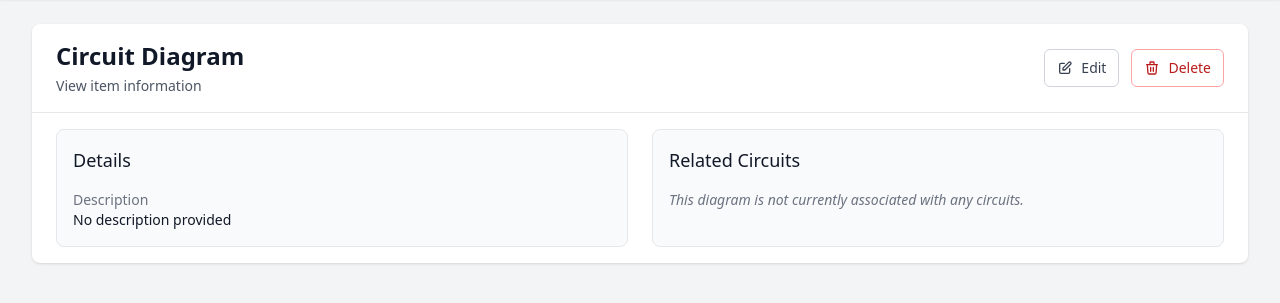
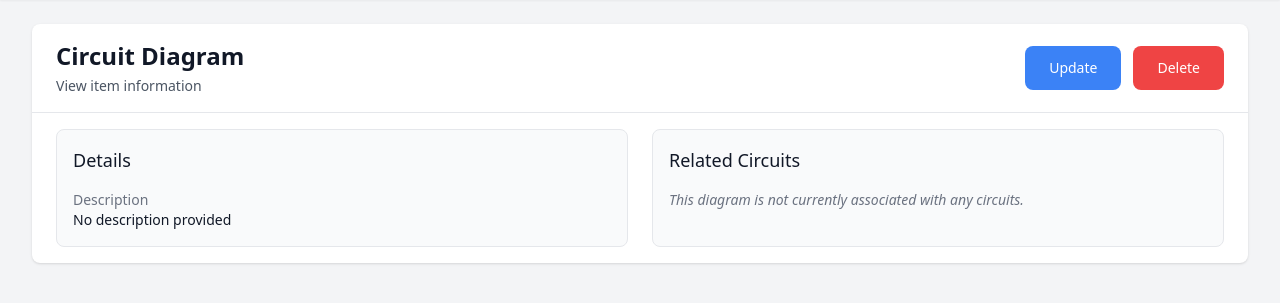
Before and after one commit to soehlert/our-house, a Django app: page /circuit-diagrams/1/ in a window 1280 px wide; the page is wider, and only the part inside the window is pictured. Shown: the part 64-367 px from the top of that part. Run offline with Django 5.2, Linux system fonts and the light colour scheme; tables that the repository leaves empty hold one stand-in row (values such as "Sample post"); some libraries are stand-ins or nearby versions.

Commit message:
fix(edit/delete): fix edit and delete buttons on detail page and add delete to update page

```diff
--- a/templates/tracker/appliances/form.html
+++ b/templates/tracker/appliances/form.html
@@ -17,6 +17,10 @@
             class="px-4 py-2 text-sm font-medium text-white bg-green-500 border border-transparent rounded-md hover:bg-green-600 focus:outline-none">
         Save & Add Another
     </button>
+    <a href="{% url 'tracker:appliance_delete' appliance.pk %}"
+       class="px-4 py-2 text-sm font-medium text-white bg-red-500 border border-transparent rounded-md hover:bg-red-600 focus:outline-none">
+        Delete Appliance
+    </a>
 {% endblock %}
 
 {% block submit_text %}
--- a/templates/tracker/base_detail.html
+++ b/templates/tracker/base_detail.html
@@ -11,18 +11,12 @@
             </div>
             <div class="flex space-x-3">
                 <a href="{% block edit_url %}#{% endblock %}"
-                   class="inline-flex items-center px-3 py-2 border border-gray-300 text-sm font-medium rounded-md text-gray-700 bg-white hover:bg-gray-50">
-                    <svg class="mr-2 h-4 w-4" fill="none" stroke="currentColor" viewBox="0 0 24 24">
-                        <path stroke-linecap="round" stroke-linejoin="round" stroke-width="2" d="M11 5H6a2 2 0 00-2 2v11a2 2 0 002 2h11a2 2 0 002-2v-5m-1.414-9.414a2 2 0 112.828 2.828L11.828 15H9v-2.828l8.586-8.586z"></path>
-                    </svg>
-                    Edit
+                   class="inline-flex items-center px-6 py-3 text-sm font-medium text-white bg-blue-500 rounded-lg hover:bg-blue-600 focus:outline-none focus:ring-2 focus:ring-blue-500 focus:ring-offset-2">
+                    {% block edit_text %}Update{% endblock %}
                 </a>
                 <a href="{% block delete_url %}#{% endblock %}"
-                   class="inline-flex items-center px-3 py-2 border border-red-300 text-sm font-medium rounded-md text-red-700 bg-white hover:bg-red-50">
-                    <svg class="mr-2 h-4 w-4" fill="none" stroke="currentColor" viewBox="0 0 24 24">
-                        <path stroke-linecap="round" stroke-linejoin="round" stroke-width="2" d="M19 7l-.867 12.142A2 2 0 0116.138 21H7.862a2 2 0 01-1.995-1.858L5 7m5 4v6m4-6v6m1-10V4a1 1 0 00-1-1h-4a1 1 0 00-1 1v3M4 7h16"></path>
-                    </svg>
-                    Delete
+                   class="inline-flex items-center px-6 py-3 text-sm font-medium text-white bg-red-500 rounded-lg hover:bg-red-600 focus:outline-none focus:ring-2 focus:ring-red-500 focus:ring-offset-2">
+                    {% block delete_text %}Delete{% endblock %}
                 </a>
             </div>
         </div>
--- a/templates/tracker/base_list.html
+++ b/templates/tracker/base_list.html
@@ -52,13 +52,10 @@
                             <h3 class="text-lg font-medium text-gray-900 mb-2 capitalize">
                                 {% block card_title %}{{ item }}{% endblock %}
                             </h3>
-
                             <!-- Optional badge -->
                             {% block card_badge %}{% endblock %}
-
                             <!-- Card content -->
                             {% block card_content %}{% endblock %}
-
                             <!-- Action buttons -->
                             <div class="flex space-x-2 mt-3">
                                 <a href="{% block item_detail_url %}#{% endblock %}"
--- a/templates/tracker/circuit_diagrams/detail.html
+++ b/templates/tracker/circuit_diagrams/detail.html
@@ -3,16 +3,8 @@
 {% block detail_title %}{{ circuit_diagram.description|default:"Circuit Diagram" }}{% endblock %}
 {% block detail_subtitle %}Circuit Diagram{% endblock %}
 
-{% block detail_actions %}
-    <a href="{% url 'tracker:circuit_diagram_update' circuit_diagram.pk %}"
-       class="inline-flex items-center px-4 py-2 border border-gray-300 rounded-md shadow-sm text-sm font-medium text-gray-700 bg-white hover:bg-gray-50">
-        Edit
-    </a>
-    <a href="{% url 'tracker:circuit_diagram_delete' circuit_diagram.pk %}"
-       class="inline-flex items-center px-4 py-2 border border-transparent rounded-md shadow-sm text-sm font-medium text-white bg-red-600 hover:bg-red-700">
-        Delete
-    </a>
-{% endblock %}
+{% block edit_url %}{% url 'tracker:circuit_diagram_update' circuit_diagram.pk %}{% endblock %}
+{% block delete_url %}{% url 'tracker:circuit_diagram_delete' circuit_diagram.pk %}{% endblock %}
 
 {% block detail_content %}
     <div class="grid grid-cols-1 lg:grid-cols-2 gap-6">
--- a/templates/tracker/circuit_diagrams/form.html
+++ b/templates/tracker/circuit_diagrams/form.html
@@ -17,6 +17,10 @@
             class="px-4 py-2 text-sm font-medium text-white bg-green-500 border border-transparent rounded-md hover:bg-green-600 focus:outline-none">
         Save & Add Another
     </button>
+    <a href="{% url 'tracker:circuit_diagram_delete' circuit_diagram %}"
+       class="px-4 py-2 text-sm font-medium text-white bg-red-500 border border-transparent rounded-md hover:bg-red-600 focus:outline-none">
+        Delete Circuit Diagram
+    </a>
 {% endblock %}
 
 {% block submit_text %}
--- a/templates/tracker/circuits/form.html
+++ b/templates/tracker/circuits/form.html
@@ -17,6 +17,10 @@
             class="px-4 py-2 text-sm font-medium text-white bg-green-500 border border-transparent rounded-md hover:bg-green-600 focus:outline-none">
         Save & Add Another
     </button>
+    <a href="{% url 'tracker:circuit_delete' circuit.pk %}"
+       class="px-4 py-2 text-sm font-medium text-white bg-red-500 border border-transparent rounded-md hover:bg-red-600 focus:outline-none">
+        Delete Circuit
+    </a>
 {% endblock %}
 
 {% block submit_text %}
--- a/templates/tracker/outlets/form.html
+++ b/templates/tracker/outlets/form.html
@@ -17,6 +17,10 @@
             class="px-4 py-2 text-sm font-medium text-white bg-green-500 border border-transparent rounded-md hover:bg-green-600 focus:outline-none">
         Save & Add Another
     </button>
+    <a href="{% url 'tracker:outlet_delete' outlet.pk %}"
+       class="px-4 py-2 text-sm font-medium text-white bg-red-500 border border-transparent rounded-md hover:bg-red-600 focus:outline-none">
+        Delete Outlet
+    </a>
 {% endblock %}
 
 {% block submit_text %}
--- a/templates/tracker/paint_colors/form.html
+++ b/templates/tracker/paint_colors/form.html
@@ -17,6 +17,10 @@
             class="px-4 py-2 text-sm font-medium text-white bg-green-500 border border-transparent rounded-md hover:bg-green-600 focus:outline-none">
         Save & Add Another
     </button>
+    <a href="{% url 'tracker:paint_color_delete' paint_color.pk %}"
+       class="px-4 py-2 text-sm font-medium text-white bg-red-500 border border-transparent rounded-md hover:bg-red-600 focus:outline-none">
+        Delete Paint Color
+    </a>
 {% endblock %}
 
 {% block submit_text %}
--- a/templates/tracker/purchase_locations/form.html
+++ b/templates/tracker/purchase_locations/form.html
@@ -17,6 +17,10 @@
             class="px-4 py-2 text-sm font-medium text-white bg-green-500 border border-transparent rounded-md hover:bg-green-600 focus:outline-none">
         Save & Add Another
     </button>
+    <a href="{% url 'tracker:purchase_location_delete' purchase_location.pk %}"
+       class="px-4 py-2 text-sm font-medium text-white bg-red-500 border border-transparent rounded-md hover:bg-red-600 focus:outline-none">
+        Delete Purchase Location
+    </a>
 {% endblock %}
 
 {% block submit_text %}
--- a/templates/tracker/rooms/form.html
+++ b/templates/tracker/rooms/form.html
@@ -19,6 +19,10 @@
             class="px-4 py-2 text-sm font-medium text-white bg-green-500 border border-transparent rounded-md hover:bg-green-600 focus:outline-none">
         Save & Add Another
     </button>
+    <a href="{% url 'tracker:room_delete' room.pk %}"
+       class="px-4 py-2 text-sm font-medium text-white bg-red-500 border border-transparent rounded-md hover:bg-red-600 focus:outline-none">
+        Delete Room
+    </a>
 {% endblock %}
 
 {% block submit_text %}
--- a/tracker/urls.py
+++ b/tracker/urls.py
@@ -6,12 +6,11 @@
 urlpatterns = [
     path('', home_views.home, name='home'),
 
-    # Room URLs
-    path('rooms/', room_views.room_list, name='room_list'),
-    path('rooms/<int:pk>/', room_views.room_detail, name='room_detail'),
-    path('rooms/create/', room_views.room_create, name='room_create'),
-    path('rooms/<int:pk>/update/', room_views.room_update, name='room_update'),
-    path('rooms/<int:pk>/delete/', room_views.room_delete, name='room_delete'),
+    # Alert card URLs
+    path('alerts/missing-docs/', home_views.missing_docs_list, name='missing_docs_list'),
+    path('alerts/expiring-warranties/', home_views.expiring_warranties_list, name='expiring_warranties_list'),
+    path('alerts/unmapped-rooms/', home_views.unmapped_rooms_list, name='unmapped_rooms_list'),
+    path('alerts/recent-additions/', home_views.recent_additions_list, name='recent_additions_list'),
 
     # Appliance URLs
     path('appliances/', appliance_views.appliance_list, name='appliance_list'),
@@ -19,20 +18,6 @@
     path('appliances/create/', appliance_views.appliance_create, name='appliance_create'),
     path('appliances/<int:pk>/update/', appliance_views.appliance_update, name='appliance_update'),
     path('appliances/<int:pk>/delete/', appliance_views.appliance_delete, name='appliance_delete'),
-
-    # Purchase Location URLs
-    path('purchase-locations/', purchase_location_views.purchase_location_list, name='purchase_location_list'),
-    path('purchase-locations/<int:pk>/', purchase_location_views.purchase_location_detail, name='purchase_location_detail'),
-    path('purchase-locations/create/', purchase_location_views.purchase_location_create, name='purchase_location_create'),
-    path('purchase-locations/<int:pk>/update/', purchase_location_views.purchase_location_update, name='purchase_location_update'),
-    path('purchase-locations/<int:pk>/delete/', purchase_location_views.purchase_location_delete, name='purchase_location_delete'),
-
-    # Paint Color URLs
-    path('paint-colors/', paint_color_views.paint_color_list, name='paint_color_list'),
-    path('paint-colors/<int:pk>/', paint_color_views.paint_color_detail, name='paint_color_detail'),
-    path('paint-colors/create/', paint_color_views.paint_color_create, name='paint_color_create'),
-    path('paint-colors/<int:pk>/update/', paint_color_views.paint_color_update, name='paint_color_update'),
-    path('paint-colors/<int:pk>/delete/', paint_color_views.paint_color_delete, name='paint_color_delete'),
 
     # Circuit URLs
     path('circuits/', circuit_views.circuit_list, name='circuit_list'),
@@ -55,9 +40,24 @@
     path('outlets/<int:pk>/edit/', outlet_views.outlet_update, name='outlet_update'),
     path('outlets/<int:pk>/delete/', outlet_views.outlet_delete, name='outlet_delete'),
 
-    # Alert card URLs
-    path('alerts/missing-docs/', home_views.missing_docs_list, name='missing_docs_list'),
-    path('alerts/expiring-warranties/', home_views.expiring_warranties_list, name='expiring_warranties_list'),
-    path('alerts/unmapped-rooms/', home_views.unmapped_rooms_list, name='unmapped_rooms_list'),
-    path('alerts/recent-additions/', home_views.recent_additions_list, name='recent_additions_list'),
+    # Paint Color URLs
+    path('paint-colors/', paint_color_views.paint_color_list, name='paint_color_list'),
+    path('paint-colors/<int:pk>/', paint_color_views.paint_color_detail, name='paint_color_detail'),
+    path('paint-colors/create/', paint_color_views.paint_color_create, name='paint_color_create'),
+    path('paint-colors/<int:pk>/update/', paint_color_views.paint_color_update, name='paint_color_update'),
+    path('paint-colors/<int:pk>/delete/', paint_color_views.paint_color_delete, name='paint_color_delete'),
+
+    # Purchase Location URLs
+    path('purchase-locations/', purchase_location_views.purchase_location_list, name='purchase_location_list'),
+    path('purchase-locations/<int:pk>/', purchase_location_views.purchase_location_detail, name='purchase_location_detail'),
+    path('purchase-locations/create/', purchase_location_views.purchase_location_create, name='purchase_location_create'),
+    path('purchase-locations/<int:pk>/update/', purchase_location_views.purchase_location_update, name='purchase_location_update'),
+    path('purchase-locations/<int:pk>/delete/', purchase_location_views.purchase_location_delete, name='purchase_location_delete'),
+
+    # Room URLs
+    path('rooms/', room_views.room_list, name='room_list'),
+    path('rooms/<int:pk>/', room_views.room_detail, name='room_detail'),
+    path('rooms/create/', room_views.room_create, name='room_create'),
+    path('rooms/<int:pk>/update/', room_views.room_update, name='room_update'),
+    path('rooms/<int:pk>/delete/', room_views.room_delete, name='room_delete'),
 ]
```
Also changed, not shown: templates/tracker/appliances/detail.html (+2 -10 lines), templates/tracker/circuits/detail.html (+2 -10 lines), templates/tracker/outlets/detail.html (+2 -10 lines), templates/tracker/paint_colors/detail.html (+2 -10 lines), templates/tracker/purchase_locations/detail.html (+2 -10 lines), templates/tracker/rooms/detail.html (+2 -10 lines).
